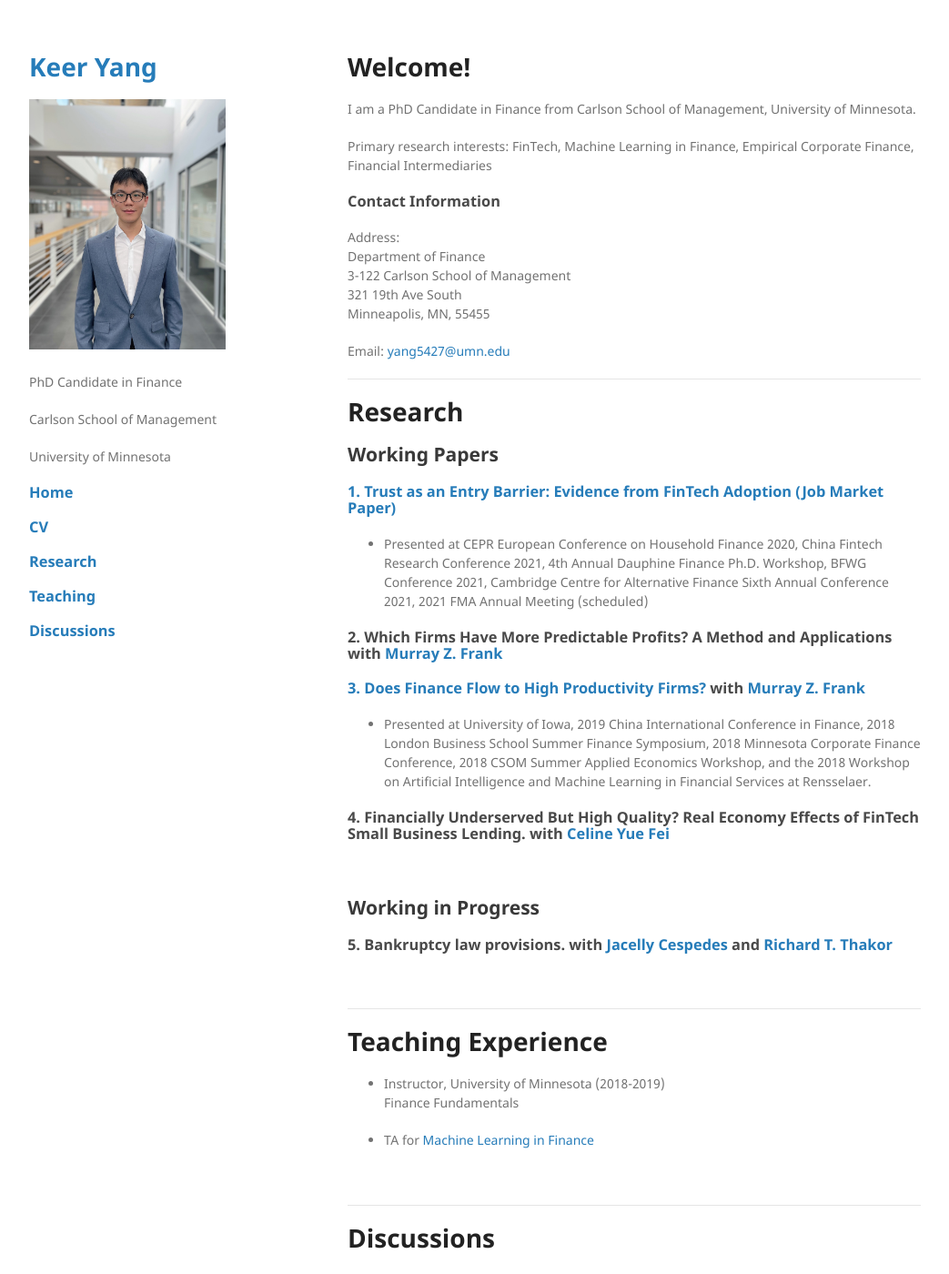
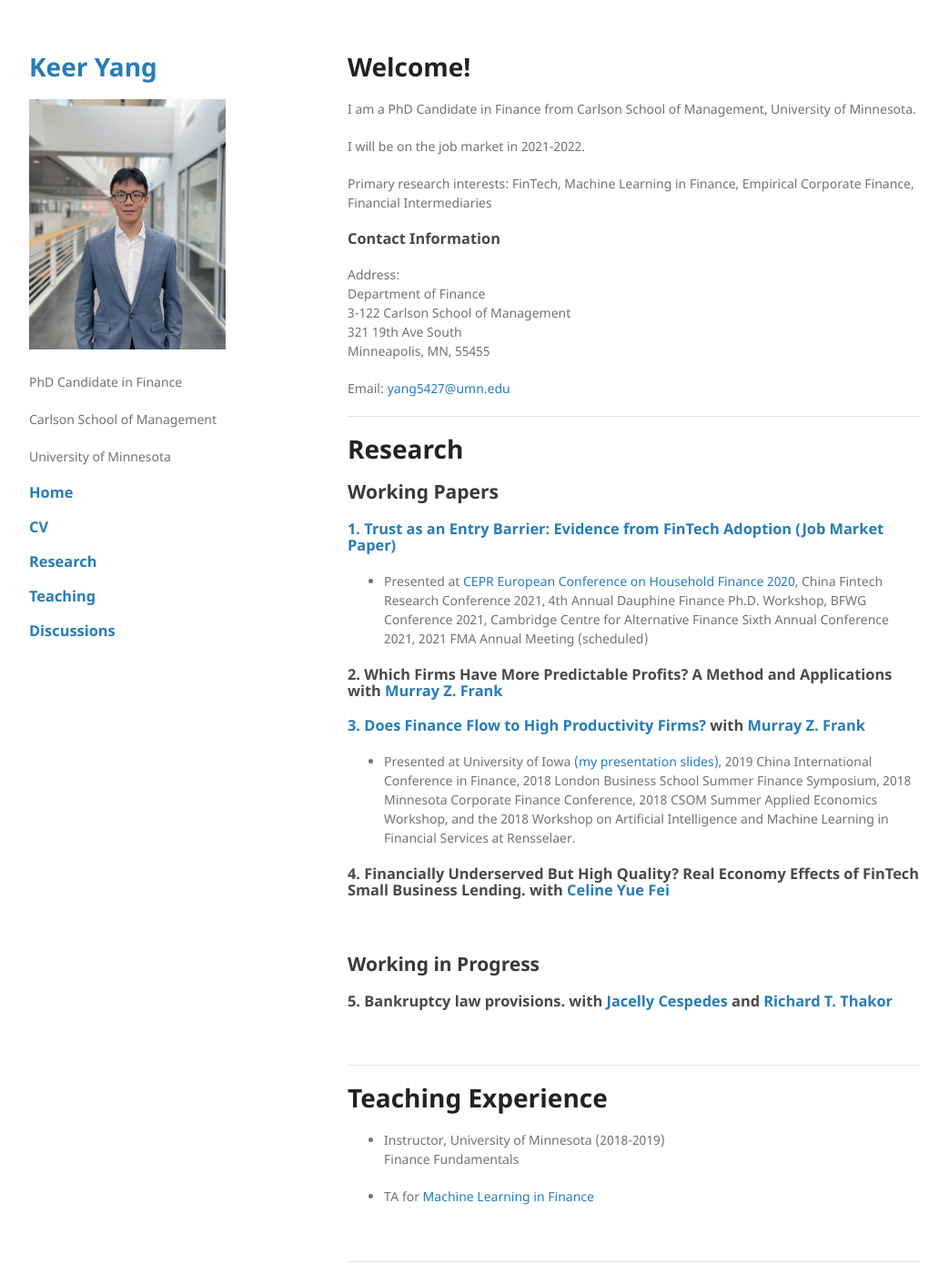
Before and after one commit to keeryang/keeryang.github.io, a Jekyll site: the page built from index.md, in a window 1280 px wide and 1400 px high. Shown: the whole window at 91% size, without its empty margins (118-1161 px from the left). Built offline with Jekyll 4.4.1, drawn with Linux system fonts in a browser that asks for light colours; the repository's description, which GitHub fills in, is left out; our own code applies the rules of GitHub Pages for plain Markdown files.

Commit message:
Update index.md

```diff
--- a/index.md
+++ b/index.md
@@ -7,6 +7,8 @@ layout: default
 # Welcome!
 
 I am a PhD Candidate in Finance from Carlson School of Management, University of Minnesota.
+
+I will be on the job market in 2021-2022.
 
 Primary research interests: FinTech, Machine Learning in Finance, Empirical Corporate Finance, Financial Intermediaries
 
@@ -27,13 +29,13 @@ Email: <yang5427@umn.edu>
 ## Working Papers
 
 ### [1. Trust as an Entry Barrier: Evidence from FinTech Adoption (Job Market Paper)](./papers/TrustFinTech_2021June.pdf)
-*   Presented at CEPR European Conference on Household Finance 2020, China Fintech Research Conference 2021, 4th Annual Dauphine Finance Ph.D. Workshop, BFWG Conference 2021, Cambridge Centre for Alternative Finance Sixth Annual Conference 2021, 2021 FMA Annual Meeting (scheduled)
+*   Presented at [CEPR European Conference on Household Finance 2020](https://cepr.org/5749/programme), China Fintech Research Conference 2021, 4th Annual Dauphine Finance Ph.D. Workshop, BFWG Conference 2021, Cambridge Centre for Alternative Finance Sixth Annual Conference 2021, 2021 FMA Annual Meeting (scheduled)
 
 ### 2. Which Firms Have More Predictable Profits? A Method and Applications with [Murray Z. Frank](https://mzfrank.github.io/myweb/)
 
 ### [3. Does Finance Flow to High Productivity Firms?](./papers/Productivity2019May07.pdf) with [Murray Z. Frank](https://mzfrank.github.io/myweb/)
 
-*   Presented at University of Iowa, 2019  China International Conference in Finance, 2018 London Business School Summer Finance Symposium, 2018 Minnesota Corporate Finance
+*   Presented at University of Iowa [(my presentation slides)](./paper/FrankYang2019_Iowa.pdf), 2019  China International Conference in Finance, 2018 London Business School Summer Finance Symposium, 2018 Minnesota Corporate Finance
 Conference, 2018 CSOM Summer Applied Economics Workshop, and the 2018 Workshop on Artificial Intelligence and Machine Learning in Financial Services at Rensselaer.
 
 
```
